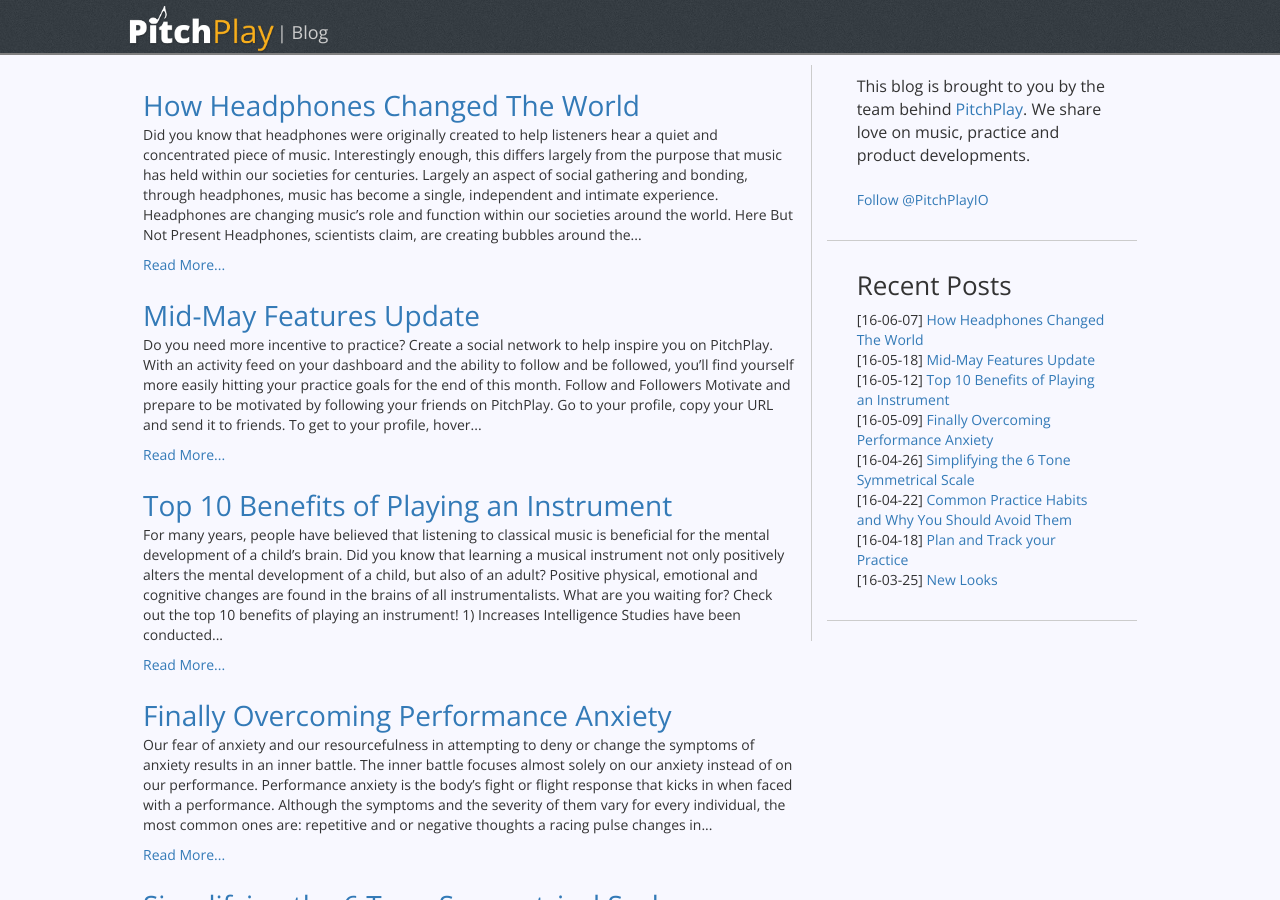
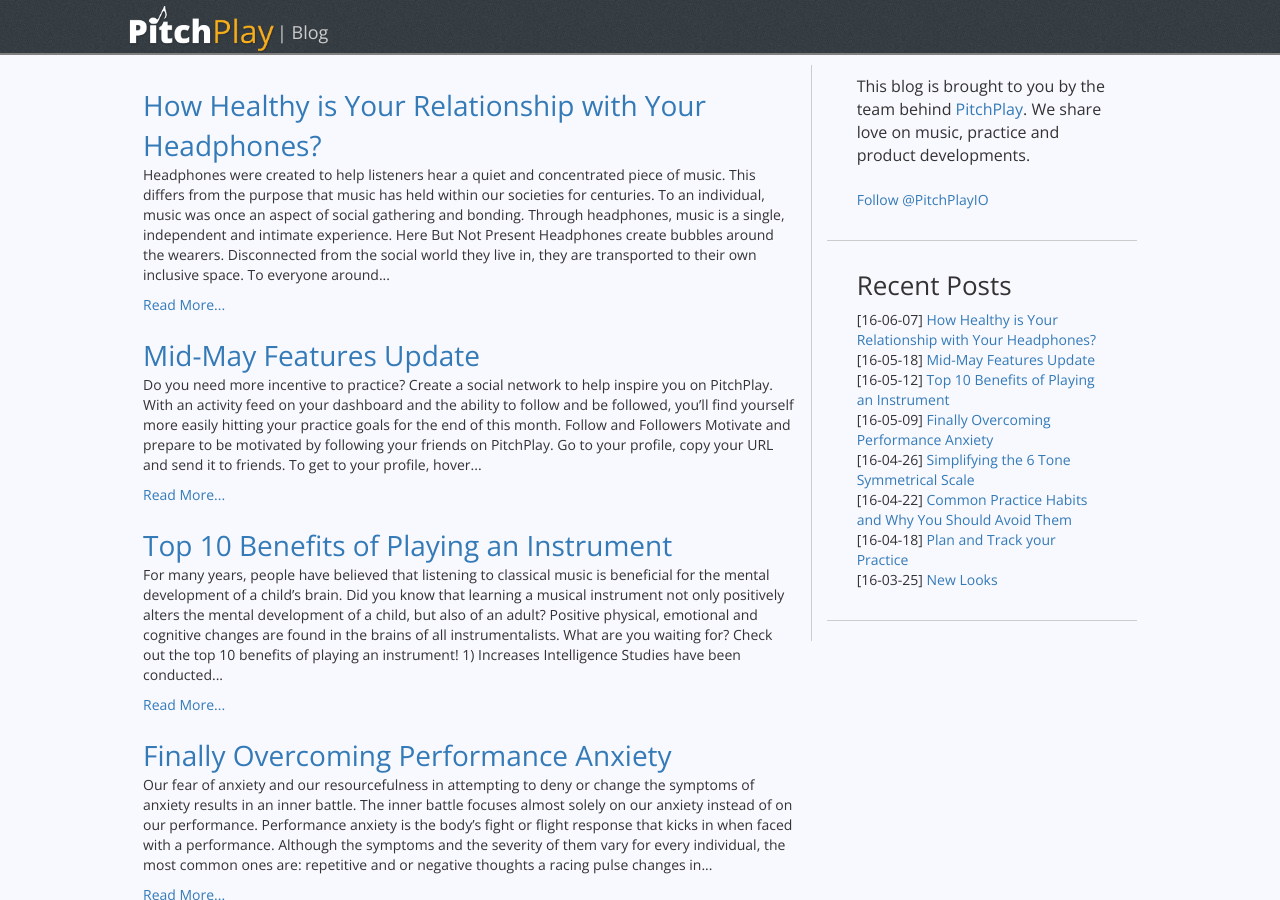
Before and after one commit to pitchplay/blog-content, a Jekyll site: the page built from index.html, in a window 1280 px wide and 900 px high. Built offline with Jekyll 4.4.1, drawn with Linux system fonts in a browser that asks for light colours; nearby versions of some CDN libraries; the list of posts is cut into pages by our own code; comment, search, counter and statistics services are not loaded; some of the changed lines change nothing that is shown.

Commit message:
hemming way edits

```diff
--- a/_posts/2016-06-07-how-headphones-changed-the-world.md
+++ b/_posts/2016-06-07-how-headphones-changed-the-world.md
@@ -1,35 +1,38 @@
 ---
 layout: post
-title: "How Headphones Changed The World"
+title: "How Healthy is Your Relationship with Your Headphones?"
 author: "Hayley MacLeod"
 categories: music
+header: (/assets/img/2016-06-10/love.jpg)
 ---
-Did you know that headphones were originally created to help listeners hear a quiet and concentrated piece of music. Interestingly enough, this differs largely from the purpose that music has held within our societies for centuries. Largely an aspect of social gathering and bonding, through headphones, music has become a single, independent and intimate experience. Headphones are changing music's role and function within our societies around the world.
+Headphones were created to help listeners hear a quiet and concentrated piece of music. This differs from the purpose that music has held within our societies for centuries. To an individual, music was once an aspect of __social gathering__ and __bonding__. Through headphones, music is a __single__, independent and __intimate experience__.
 
 ## Here But Not Present
 
-Headphones, scientists claim, are creating bubbles around the wearers, disconnecting them from the social world they live in and transporting them to their own little world. To everyone around us, wearing headphones has become the new way to say,
+Headphones create [bubbles](http://www.queensjournal.ca/story/2007-01-23/bubbles-sound-public-space/) around the wearers. Disconnected from the social world they live in, they are transported to their own inclusive space. To everyone around us, wearing headphones has become the new way to say:
 
 #### *I'm here, but I'm not present.*
 
+![](/assets/img/2016-06-10/iphone.jpg){:width="60%"}
+
 ## Achieving Sanctuary
 
-[Studies](http://graphics8.nytimes.com/packages/pdf/business/LESIUKarticle2005.pdf?version=meter+at+1&module=meter-Links&pgtype=article&contentId=&mediaId=&referrer=https%3A%2F%2Fwww.google.ca%2F&priority=true&action=click&contentCollection=meter-links-click) suggest that listening to music while at work can be responsible for positive mood changes and increased quality of work. Perhaps you already know this and it is the very reason why you find yourself reaching for headphones during a stressful work or study day.
+This headphone isolation effect seems like a step backwards. Yet, despite our abilities to connect with one another hampered by wearing headphones, the head gear has a few proven benefits.
 
-When your co-worker is discussing his weekend plans and you are focusing on the task at hand but you can't help in being drawn towards his interesting social life, you reign in your focus by creating your bubble. Headphones allow you to set the expectation that you are in a work-zone, you are less likely to be distracted by others. Yet, there are many arguments against listening to music while at work. Does music positively or negatively impact your productivity and concentration?
+[Studies](http://graphics8.nytimes.com/packages/pdf/business/LESIUKarticle2005.pdf?version=meter+at+1&module=meter-Links&pgtype=article&contentId=&mediaId=&referrer=https%3A%2F%2Fwww.google.ca%2F&priority=true&action=click&contentCollection=meter-links-click) suggest that listening to music at work can result in positive mood changes and increased quality of work. Perhaps you already know this and it is why you find yourself reaching for your headphones on a stressful day.
 
-## Myth or Fact
+With headphones, you can set the expectation that you are in the work-zone. You will be less likely to be distracted by others or allow others to distract you.
 
-Music can have both negative and positive impacts on an individual's productivity.
+## The Distraction
 
-Music is beneficial for motivating and maintaining a good mood, particularly when the task at hand is repetitive or mindless. It, your soundtrack, and musical retreat will keep you moving forward on days where the work seems redundant and the minutes move slow.
+Although you may only think of the feel goods when you reach for your music, headphones can have negative impacts on your productivity.
 
-But, music can just as easily be a distraction. In general, we are more productive and higher functioning individuals without music or audio stimulation while working or studying. Listening to music decreases concentration, productivity and memory recall.
+Unfortunately, [studies](https://hbr.org/2012/04/workers-take-off-your-headphon) also show adverse effects to using headphones in the workplace. These studies suggest that audio stimulation, including music, has been proven to result in decreased concentration, productivity and memory recall.
 
-In a work environment where the workplace is designed for open floors where discussion can be freely conducted, the creative or deep thinker becomes impaired by such distractions. In these times, creating your own bubble can be helpful. Headphones can help you do this.
+![](/assets/img/2016-06-10/headphones.jpg){:width="60%"}
 
-You miss out on hearing conversations, ideas, collective knowledge basis, erode employee cohesiveness.
+For some, headphones can be a blessing. When work is monotonous or has fast-paced deadlines, music can be motivation. For others, it can be a distraction.
 
-Should be encouraged to work alone when creativity or high productivity is at the forefront. Instant messaging is also not the worst thing but you need protocols that avoid isolation. Too much personal bubbles create a lonely crowd. We need to be open to and understand great work environments with multi-lunches, sports, lots of communication, walk around, etc.
+________________
 
-Do you fell more productive with headphones in?
+How do you get in the zone?
```
Also changed, not shown: assets/img/2016-06-10/love.jpg (added), 2 other files.
